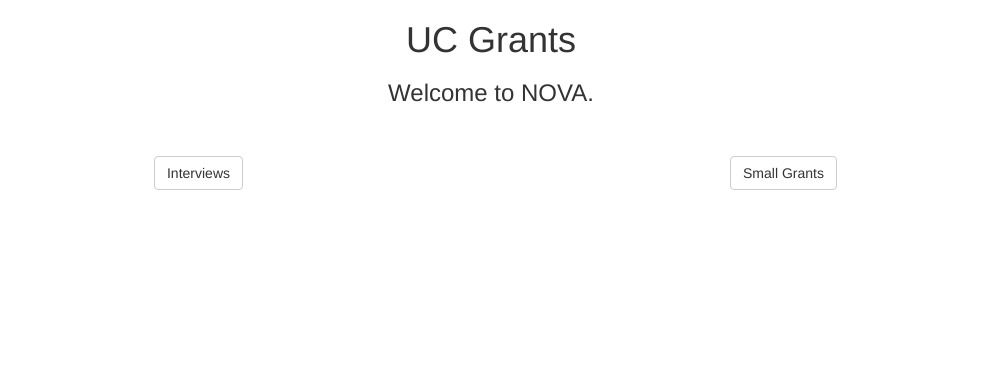
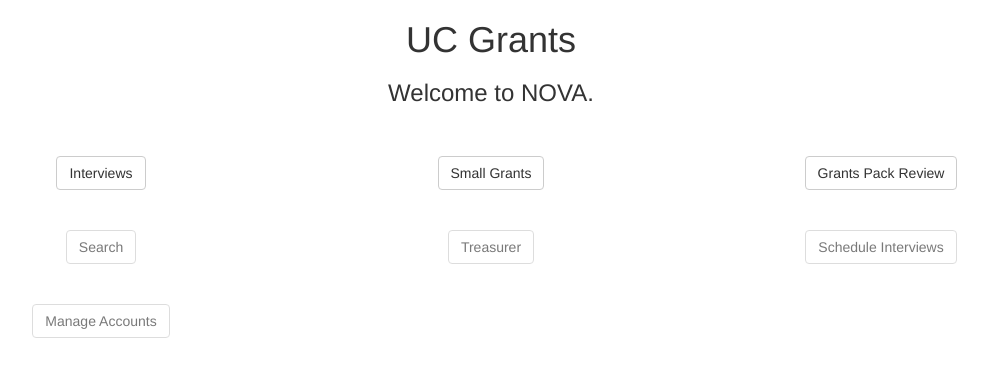
Before and after one commit to nickboucher/nova, a Flask app: page / in a window 1280 px wide. Shown: the top 377 px of the page, without its empty margins (149-1137 px from the left). Run offline with Flask 2, Linux system fonts and the light colour scheme; some libraries are stand-ins or nearby versions.

Commit message:
Fixed Edit Grant on Grant-Pack-Review navigation bug

```diff
--- a/application.py
+++ b/application.py
@@ -9,6 +9,7 @@
 from flask import Flask, flash, redirect, render_template, request, session, url_for
 from sqlalchemy.exc import IntegrityError
 from datetime import datetime, timezone
+from sqlalchemy.sql.expression import or_ as OR, and_ as AND
 from database_models import *
 from helpers import *
 
@@ -65,7 +66,7 @@
     council_semester = Config.query.filter_by(key='council_semester').first()
     current_week = Config.query.filter_by(key='grant_week').first()
     grant_prefix = council_semester.value + '-' + current_week.value
-    grant_number = Grant_Count.query.filter_by(grant_week=grant_prefix).first()
+    grant_number = Grants_Week.query.filter_by(grant_week=grant_prefix).first()
     # This is not atomic, which seems like a potential problem...
     grant_number.num_grants += 1
     db.session.commit()
@@ -403,15 +404,21 @@
     if not grant:
         return "Error: Grant does not exist."
 
+    # Check if we need to return to the grants pack review page
+    if request.args.get('review'):
+        review = True
+    else:
+        review = False
+
     # User is requesting the interview form
     if request.method == 'GET':
 
         # If the grant is a small grant, forward to right place
         if grant.is_small_grant:
-            return redirect(url_for('small_grant_review', grant_id=grant.grant_id))
+            return redirect(url_for('small_grant_review', grant_id=grant.grant_id, review=review))
 
         # Render page to user
-        return render_template('interview_grant.html', grant=grant)
+        return render_template('interview_grant.html', grant=grant, review=review)
 
     # User is submitting the form data
     else:
@@ -445,13 +452,18 @@
         grant.interview_occurred = True
         grant.interview_date = datetime.now(utc)
 
+        # TODO - add user information automatically as interviewer field
+
         # Commit Changes to Databse
         db.session.commit()
 
         # Generate Flashed Success Message
         flash('\'' + grant.organization + '\' Interview Submitted Successfully', 'success')
 
-        return redirect(url_for('interviews'))
+        if review:
+            return redirect(url_for('grants_pack_review'))
+        else:
+            return redirect(url_for('interviews'))
 
 @app.route('/small-grant-review')
 def small_grants():
@@ -478,15 +490,21 @@
     if not grant:
         return "Error: Grant does not exist."
 
+    # Check if we need to return to the grants pack review page
+    if request.args.get('review'):
+        review = True
+    else:
+        review = False
+
     # User is requesting the interview form
     if request.method == 'GET':
 
         # If the grant is not a small grant, forward to right place
         if not grant.is_small_grant:
-            return redirect(url_for('grant_interview', grant_id=grant.grant_id))
+            return redirect(url_for('grant_interview', grant_id=grant.grant_id, review=review))
 
         # Render page to user
-        return render_template('review_small_grant.html', grant=grant)
+        return render_template('review_small_grant.html', grant=grant, review=review)
 
     # User is submitting the form data
     else:
@@ -499,8 +517,10 @@
         if request.form.get('publicity_allocated_notes'): grant.publicity_allocated_notes = request.form.get('publicity_allocated_notes')
 
         # Add Relevant Meta Data
-        grant.interview_occurred = True
-        grant.interview_date = datetime.now(utc)
+        grant.small_grant_is_reviewed = True
+        grant.small_grant_review_date = datetime.now(utc)
+
+        # TODO - add user information automatically as interviewer field
 
         # Commit Changes to Databse
         db.session.commit()
@@ -508,7 +528,10 @@
         # Generate Flashed Success Message
         flash('\'' + grant.organization + '\' Small Grant Review Submitted Successfully', 'success')
 
-        return redirect(url_for('small_grants'))
+        if review:
+            return redirect(url_for('grants_pack_review'))
+        else:
+            return redirect(url_for('small_grants'))
 
 @app.route('/grants-pack/review')
 def grants_pack_review():
@@ -519,8 +542,7 @@
     grants_pack = council_semester.value + '-' + current_week.value
 
     # query for all grants currently without a grants pack
-    orphan_grants = Grant.query.filter_by(grants_pack=None,interview_occurred=True).all()
-    orphan_grants += Grant.query.filter_by(grants_pack=None,small_grant_is_reviewed=True).all()
+    orphan_grants = Grant.query.filter(OR(AND(Grant.grants_pack==None,Grant.interview_occurred==True), AND(Grant.grants_pack==None,Grant.small_grant_is_reviewed==True))).all()
     child_grants = Grant.query.filter_by(grants_pack=grants_pack).all()
 
     # Render page to user
--- a/installation.py
+++ b/installation.py
@@ -11,7 +11,7 @@
 from sys import exit
 from os import path, rename
 from datetime import datetime
-from database_models import db, Config, Grant_Count
+from database_models import db, Config, Grants_Week
 from application import app
 
 def install_wizard():
@@ -74,8 +74,8 @@
     db.session.add(grant_week)
 
     # Add empty number of Grants for current week
-    grant_count = Grant_Count(council + semester + '-' + week)
-    db.session.add(grant_count)
+    grants_week = Grants_Week(council + semester + '-' + week)
+    db.session.add(grants_week)
 
     # Commit changes to databse
     db.session.commit()
--- a/templates/index.html
+++ b/templates/index.html
@@ -16,14 +16,43 @@
     </div>
 
     <div class="row margin40">
-        <div class="col-md-6">
+        <div class="col-md-4">
             <div class="center">
                 <a href="{{ url_for('interviews') }}" role="button" class="btn btn-default">Interviews</a>
             </div>
         </div>
-        <div class="col-md-6">
+        <div class="col-md-4">
             <div class="center">
                 <a href="{{ url_for('small_grants') }}" role="button" class="btn btn-default">Small Grants</a>
+            </div>
+        </div>
+        <div class="col-md-4">
+            <div class="center">
+                <a href="{{ url_for('grants_pack_review') }}" role="button" class="btn btn-default">Grants Pack Review</a>
+            </div>
+        </div>
+    </div>
+    <div class="row margin40">
+        <div class="col-md-4">
+            <div class="center">
+                <a href="" role="button" class="btn btn-default" disabled>Search</a>
+            </div>
+        </div>
+        <div class="col-md-4">
+            <div class="center">
+                <a href="" role="button" class="btn btn-default" disabled>Treasurer</a>
+            </div>
+        </div>
+        <div class="col-md-4">
+            <div class="center">
+                <a href="" role="button" class="btn btn-default" disabled>Schedule Interviews</a>
+            </div>
+        </div>
+    </div>
+    <div class="row margin40">
+        <div class="col-md-4">
+            <div class="center">
+                <a href="" role="button" class="btn btn-default" disabled>Manage Accounts</a>
             </div>
         </div>
     </div>
--- a/templates/interview_grant.html
+++ b/templates/interview_grant.html
@@ -23,7 +23,7 @@
                     <h3>Interview Form</h3>
                     <hr />
                 </div>
-                <form action="{{ url_for('grant_interview', grant_id=grant.grant_id) }}" method="post">
+                <form action="{{ url_for('grant_interview', grant_id=grant.grant_id) }}{{ '?review=1' if review }}" method="post">
                     <div class="row">
                         <div class="col-md-4">
                             <div class="form-group">
--- a/templates/review_small_grant.html
+++ b/templates/review_small_grant.html
@@ -23,7 +23,7 @@
                     <h3>Review Form</h3>
                     <hr />
                 </div>
-                <form action="{{ url_for('grant_interview', grant_id=grant.grant_id) }}" method="post">
+                <form action="{{ url_for('small_grant_review', grant_id=grant.grant_id) }}{{ '?review=1' if review }}" method="post">
                     <div class="row">
                         <div class="col-md-4">
                             <div class="form-group">
```
Also changed, not shown: database_models.py (+6 -4 lines), dummy_data.py (+60 -46 lines), templates/grants_pack_review.html (+6 -3 lines).
